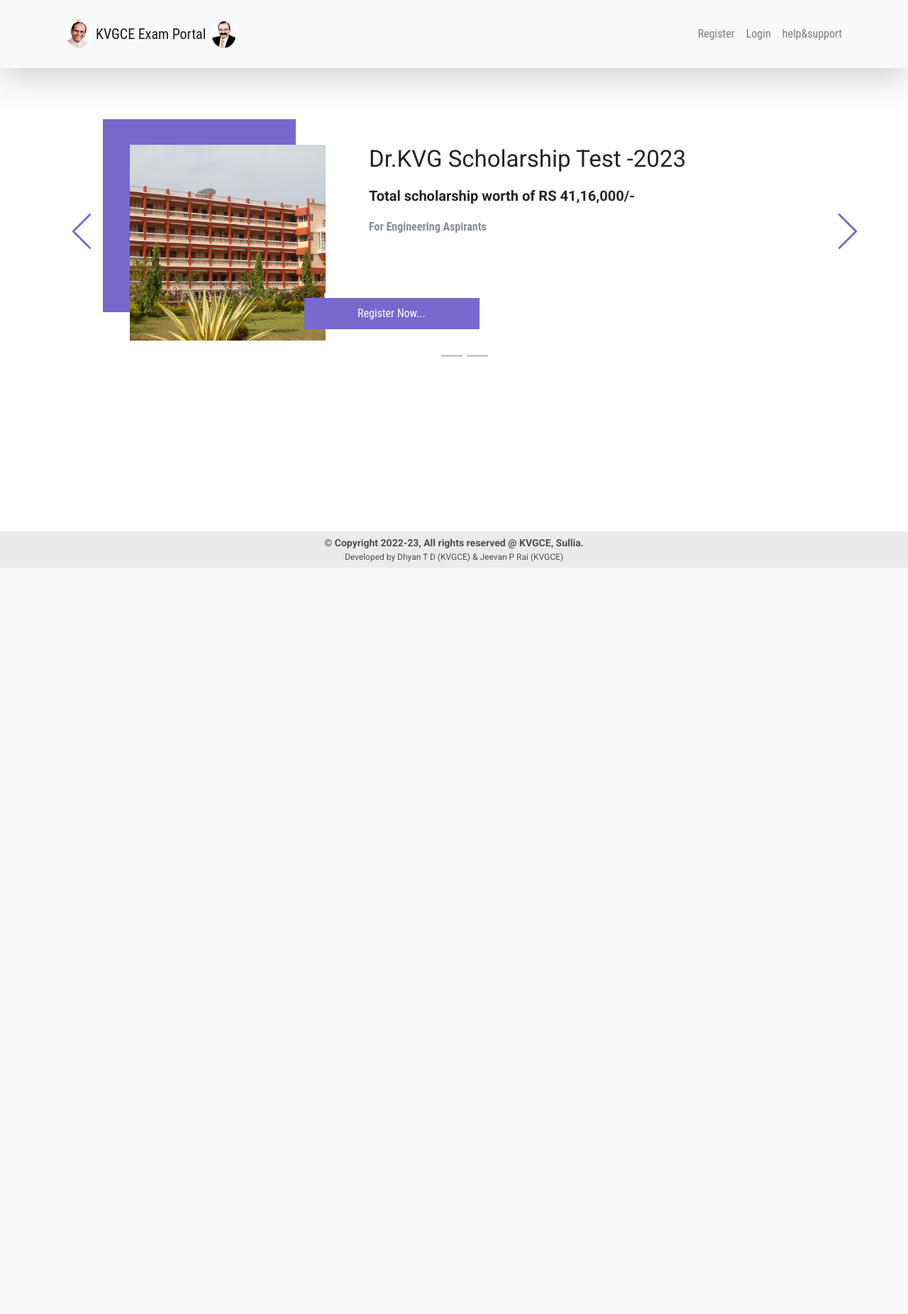
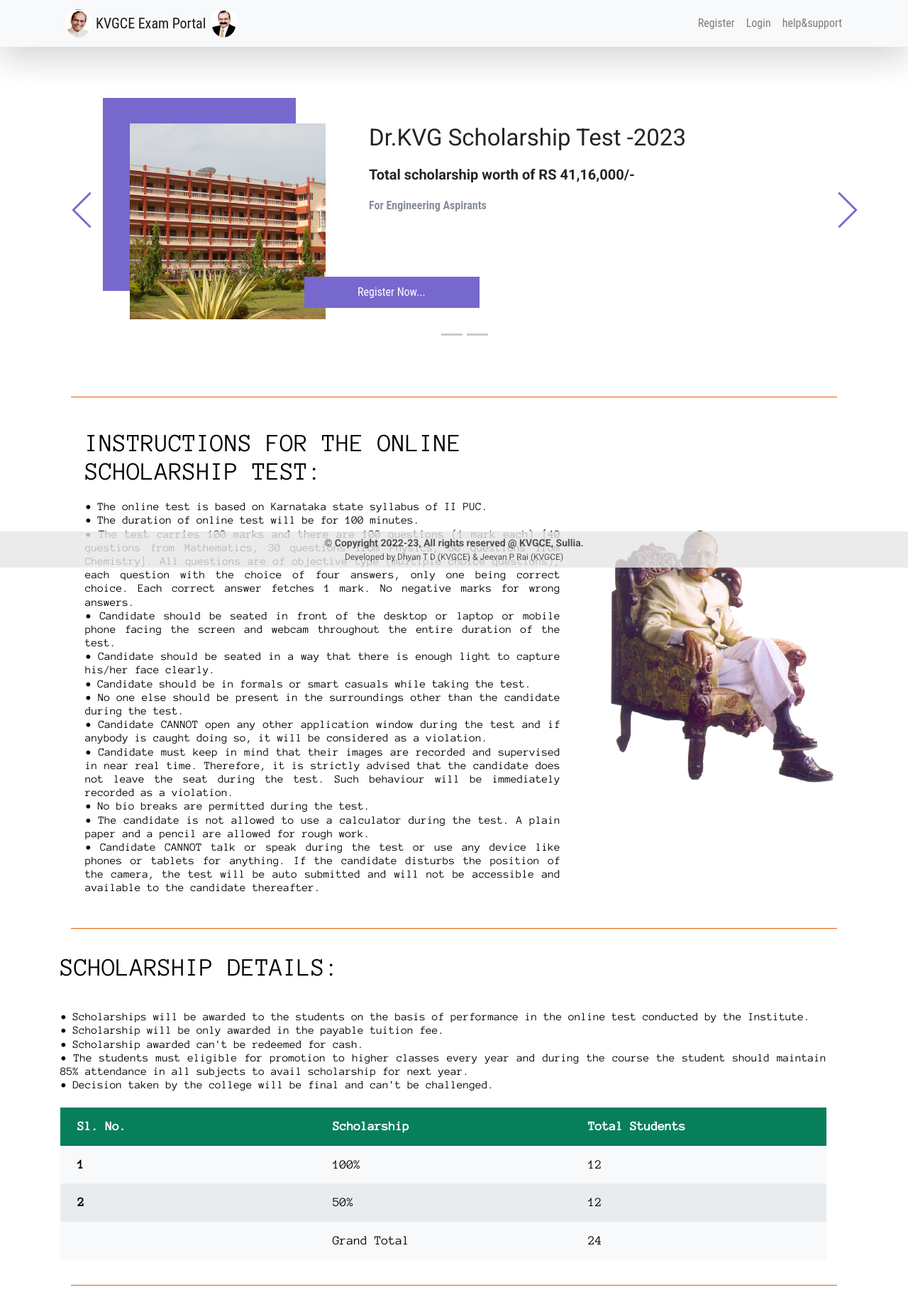
Before and after one commit to DhyanTD/KVGCE-Quiz-Web, a Flask app: page / in a window 1280 px wide. Shown: the whole page at 71% size. Before the commit the page ends 800 px from the top, so only its background shows below. Run offline with Flask 3, Linux system fonts and the light colour scheme; some libraries are stand-ins or nearby versions.

Commit message:
dashboard page updated

```diff
--- a/app.py
+++ b/app.py
@@ -155,7 +155,7 @@
 
 
 class RegisterForm(Form):
-	name = StringField('Name', [validators.Length(min=3, max=50), validators.DataRequired()])
+	name = StringField('Name of the student', [validators.Length(min=3, max=50), validators.DataRequired()])
 	username = StringField('Whatsapp Number', [validators.Length(min=10,max=25), validators.DataRequired()])
 	email = StringField('Email', [validators.Email()])
 	password = PasswordField('Password', [
--- a/static/common.css
+++ b/static/common.css
@@ -13,3 +13,7 @@
 body {
 	font-family: 'Roboto Condensed', sans-serif;
 }
+
+::-webkit-scrollbar {
+    width: 10px;
+}
--- /dev/null
+++ b/static/inst.css
@@ -0,0 +1,107 @@
+/*bckgrnd class*/
+.bg1 {
+    background-color: rgb(255, 255, 255);
+}
+
+/*title img class*/
+.img1 {
+    width: 90%;
+}
+
+/*orange box*/
+.obox {
+    padding: 10px 20px 10px 20px;
+}
+
+.white {
+    color: rgb(0, 0, 0);
+    font-family: Anonymous Pro;
+    font-size: medium;
+}
+
+.img2 {
+    width: 100%;
+    border-style: solid;
+    border-color: black;
+    border-radius: 10%;
+
+}
+
+.img3 {
+    width: 100%;
+}
+
+@media(min-width:767px) {
+    .img3 {
+            width: 100%;
+            margin-top: 50%;
+        }
+}
+
+.bdr {
+    border-style: solid;
+    border-width: 2px;
+    border-color: #FF6600;
+    padding: 20px 10px 20px 10px;
+}
+
+.view {
+    width: 100%;
+}
+
+.prl {
+    color: purple;
+}
+
+.img4 {
+    width: 100%;
+    border-style: solid;
+    border-color: #FF6600;
+    border-radius: 5%;
+    border-width: 1px;
+}
+
+.menu {
+    display: flex;
+    flex-direction: row;
+    justify-content: center;
+    align-items: center;
+}
+
+
+
+
+
+
+
+
+table {
+    width: 100%;
+    margin-top: 2%;
+    font-size: 18px;
+    border-collapse: collapse;
+    margin-right: 5%;
+}
+
+td,
+th {
+    padding: 16px 24px;
+    text-align: left;
+}
+
+thead tr {
+    background-color: #087f5b;
+    color: #fff;
+}
+
+thead th {
+    width: 25%;
+}
+
+tbody tr:nth-child(odd) {
+    background-color: #f8f9fa;
+}
+
+tbody tr:nth-child(even) {
+    background-color: #e9ecef;
+}
--- a/templates/includes/_navbar.html
+++ b/templates/includes/_navbar.html
@@ -48,11 +48,16 @@
       align-items: center;
     }
 
+    @media(min-width:991px) {
+      .ht1 {
+        height: 50px;
+      }
+    }
 
 
 </style>
 <nav class="navbar navbar-expand-lg navbar-light bg-light shadow-lg navbar-fixed-top" style="z-index: 100;">
-  <div class="container">
+  <div class="container ht1">
 
     <a class="navbar-brand hogo" href="/"><img src="/static/1.png" alt="">KVGCE Exam Portal<img src="/static/2.png" alt=""></a>
     <button class="navbar-toggler" type="button" data-toggle="collapse" data-target="#navbarSupportedContent" aria-controls="navbarSupportedContent" aria-expanded="false" aria-label="Toggle navigation">
--- a/templates/index.html
+++ b/templates/index.html
@@ -9,6 +9,7 @@
 <link rel="stylesheet" href="static/common.css">
 <script src="https://code.jquery.com/jquery-3.4.1.min.js"
     integrity="sha256-CSXorXvZcTkaix6Yvo6HppcZGetbYMGWSFlBw8HfCJo=" crossorigin="anonymous"></script>
+<link rel="stylesheet" href="/static/inst.css">
 
 {% endblock %}
 
@@ -265,7 +266,8 @@
             News & Events</div>
     </strong> -->
 
-    <link id="u-theme-google-font" rel="stylesheet" href="https://fonts.googleapis.com/css?family=Roboto:100,100i,300,300i,400,400i,500,500i,700,700i,900,900i|Open+Sans:300,300i,400,400i,600,600i,700,700i,800,800i">
+<link id="u-theme-google-font" rel="stylesheet"
+    href="https://fonts.googleapis.com/css?family=Roboto:100,100i,300,300i,400,400i,500,500i,700,700i,900,900i|Open+Sans:300,300i,400,400i,600,600i,700,700i,800,800i">
 <link rel="stylesheet" href="/static/indexslide.css" media="screen">
 
 
@@ -278,7 +280,8 @@
                 <h2 class="subheadWhite head" style="color: black; font-weight: bolder; font-family:'Times New Roman', Times, serif;font-size: 30px; font-weight:bolder;">News & Events<span></span></h2>
             </strong> -->
         <div class="u-clearfix u-sheet u-sheet-1">
-                <div id="carousel-cbd7" data-interval="5000" data-u-ride="carousel" class="u-carousel u-expanded-width-sm u-expanded-width-xs u-slider u-slider-1">
+            <div id="carousel-cbd7" data-interval="5000" data-u-ride="carousel"
+                class="u-carousel u-expanded-width-sm u-expanded-width-xs u-slider u-slider-1">
                 <ol class="u-absolute-hcenter u-carousel-indicators u-carousel-indicators-1">
                     <li data-u-target="#carousel-cbd7" class="u-grey-30" data-u-slide-to="0"></li>
                     <li data-u-target="#carousel-cbd7" class="u-grey-30" data-u-slide-to="1"></li>
@@ -303,10 +306,15 @@
                     <div class="active u-active u-carousel-item u-container1-style u-slide">
                         <div class="u-container1-layout u-valign-top u-container1-layout-1">
                             <div class="u-palette-1-base u-shape u-shape-rectangle u-shape-1"></div>
-                                <img src="/static/kvgengg.jpg" alt="" class="u-image u-image-default u-image-1" data-image-width="720" data-image-height="1080">
-                                <h3 class="u-text u-text-1" style="font-size: 33px;">Dr.KVG Scholarship Test -2023</strong></h3>
-                                <h3 class="u-text-2" style="font-size: 20px;"><strong> Total scholarship worth of RS 41,16,000/- </strong></h3>
-                                <p class="u-text u-text-palette-5-dark-1 u-text-2" style="text-align:justify; font-weight: 600;">For Engineering Aspirants<br><p class="u-text u-text-palette-5-dark-1 u-text-2"></p>
+                            <img src="/static/kvgengg.jpg" alt="" class="u-image u-image-default u-image-1"
+                                data-image-width="720" data-image-height="1080">
+                            <h3 class="u-text u-text-1" style="font-size: 33px;">Dr.KVG Scholarship Test -2023</strong>
+                            </h3>
+                            <h3 class="u-text-2" style="font-size: 20px;"><strong> Total scholarship worth of RS
+                                    41,16,000/- </strong></h3>
+                            <p class="u-text u-text-palette-5-dark-1 u-text-2"
+                                style="text-align:justify; font-weight: 600;">For Engineering Aspirants<br>
+                            <p class="u-text u-text-palette-5-dark-1 u-text-2"></p>
                             <br><br>
 
                             <a href="/register" class="u-btn u-button-style u-btn-1">Register Now...</a>
@@ -315,9 +323,13 @@
                     <div class="u-carousel-item u-container1-style u-slide">
                         <div class="u-container1-layout u-valign-top u-container1-layout-2">
                             <div class="u-palette-1-base u-shape u-shape-rectangle u-shape-2"></div>
-                                <img src="/static/students-section-img.jpg" alt="" class="u-image u-image-default u-image-2" data-image-width="1600" data-image-height="1067">
+                            <img src="/static/students-section-img.jpg" alt="" class="u-image u-image-default u-image-2"
+                                data-image-width="1600" data-image-height="1067">
                             <h3 class="u-text u-text-1"> K.V.G College of Engineering</h3>
-                                <p class="u-text u-text-palette-5-dark-1 u-text-2" style="text-align:justify; font-weight: 600;">"To give real service, you must add something which cannot be bought or measured with money" <br><p class="u-text u-text-palette-5-dark-1 u-text-2"> -Dr. Suresha V, Principal</p>
+                            <p class="u-text u-text-palette-5-dark-1 u-text-2"
+                                style="text-align:justify; font-weight: 600;">"To give real service, you must add
+                                something which cannot be bought or measured with money" <br>
+                            <p class="u-text u-text-palette-5-dark-1 u-text-2"> -Dr. Suresha V, Principal</p>
                             <a href="/register" class="u-btn u-button-style u-btn-2">Register Now...</a>
                             </p>
                             <!-- <a href="/register" class="u-btn u-button-style u-btn-2">Register Now...</a> -->
@@ -326,7 +338,8 @@
 
                 </div>
 
-                    <a class="u-absolute-vcenter u-carousel-control u-carousel-control-prev u-spacing-5 u-text-palette-1-base u-carousel-control-1" href="#carousel-cbd7" role="button" data-u-slide="prev">
+                <a class="u-absolute-vcenter u-carousel-control u-carousel-control-prev u-spacing-5 u-text-palette-1-base u-carousel-control-1"
+                    href="#carousel-cbd7" role="button" data-u-slide="prev">
                     <span aria-hidden="true">
                         <svg viewBox="0 0 477.175 477.175">
                             <path d="M145.188,238.575l215.5-215.5c5.3-5.3,5.3-13.8,0-19.1s-13.8-5.3-19.1,0l-225.1,225.1c-5.3,5.3-5.3,13.8,0,19.1l225.1,225
@@ -335,11 +348,14 @@
                     </span>
                     <span class="sr-only">Previous</span>
                 </a>
-                    <a class="u-absolute-vcenter u-carousel-control u-carousel-control-next u-spacing-5 u-text-palette-1-base u-carousel-control-2" href="#carousel-cbd7" role="button" data-u-slide="next">
+                <a class="u-absolute-vcenter u-carousel-control u-carousel-control-next u-spacing-5 u-text-palette-1-base u-carousel-control-2"
+                    href="#carousel-cbd7" role="button" data-u-slide="next">
                     <span aria-hidden="true">
                         <svg viewBox="0 0 477.175 477.175">
-                                <path d="M360.731,229.075l-225.1-225.1c-5.3-5.3-13.8-5.3-19.1,0s-5.3,13.8,0,19.1l215.5,215.5l-215.5,215.5
-                    c-5.3,5.3-5.3,13.8,0,19.1c2.6,2.6,6.1,4,9.5,4c3.4,0,6.9-1.3,9.5-4l225.1-225.1C365.931,242.875,365.931,234.275,360.731,229.075z"></path>
+                            <path
+                                d="M360.731,229.075l-225.1-225.1c-5.3-5.3-13.8-5.3-19.1,0s-5.3,13.8,0,19.1l215.5,215.5l-215.5,215.5
+                    c-5.3,5.3-5.3,13.8,0,19.1c2.6,2.6,6.1,4,9.5,4c3.4,0,6.9-1.3,9.5-4l225.1-225.1C365.931,242.875,365.931,234.275,360.731,229.075z">
+                            </path>
                         </svg>
                     </span>
                     <span class="sr-only">Next</span>
@@ -348,10 +364,102 @@
         </div>
     </section>
 
+
+    <section>
+        <div class="container-fluid">
+                <link href='http://fonts.googleapis.com/css?family=Anonymous+Pro&subset=latin,latin-ext'
+                    rel='stylesheet' type='text/css'>
+
+                <hr color="#FF6600" />
+                <div class="row">
+                    <div class="col-md-8">
+                        <div class="obox">
+                            <h2 class="white">INSTRUCTIONS FOR THE ONLINE SCHOLARSHIP TEST:</h2>
+                            <h4 class="white text-justify">• The online test is based on Karnataka state syllabus of II PUC. <br>
+                            • The duration of online test will be for 100 minutes.<br>
+                            • The test carries 100 marks and there are 100 questions (1 mark each) [40 questions from Mathematics, 30 questions from
+                            Physics, 30 questions from Chemistry]. All questions are of objective type (multiple choice questions); each question
+                            with the choice of four answers, only one being correct choice. Each correct answer fetches 1 mark. No negative marks
+                            for wrong answers.<br>
+                            • Candidate should be seated in front of the desktop or laptop or mobile phone facing the screen and webcam throughout
+                            the entire duration of the test.<br>
+                            • Candidate should be seated in a way that there is enough light to capture his/her face clearly.<br>
+                            • Candidate should be in formals or smart casuals while taking the test.<br>
+                            • No one else should be present in the surroundings other than the candidate during the test.<br>
+                            • Candidate CANNOT open any other application window during the test and if anybody is caught doing so, it will be
+                            considered as a violation.<br>
+                            • Candidate must keep in mind that their images are recorded and supervised in near real time. Therefore, it is strictly
+                            advised that the candidate does not leave the seat during the test. Such behaviour will be immediately recorded as a
+                            violation.<br>
+                            • No bio breaks are permitted during the test.<br>
+                            • The candidate is not allowed to use a calculator during the test. A plain paper and a pencil are allowed for rough
+                            work.<br>
+                            • Candidate CANNOT talk or speak during the test or use any device like phones or tablets for anything. If the candidate
+                            disturbs the position of the camera, the test will be auto submitted and will not be accessible and available to the
+                            candidate thereafter.
+                            </h4>
+                        </div>
+                    </div>
+                    <div class="col-md-4">
+                        <center><img
+                                src="/static/founder.png"
+                                class="img3" /></center>
+                    </div>
+                </div>
+
+                <hr color="#FF6600" />
+                <div class="row" style="width: 100%;">
+                    <h2 class="white">SCHOLARSHIP DETAILS:</h2>
+                    <h4 class="white text-justify">• Scholarships will be awarded to the students on the basis of performance in the online
+                        test conducted by the
+                        Institute.<br>
+                        • Scholarship will be only awarded in the payable tuition fee.<br>
+                        • Scholarship awarded can't be redeemed for cash.<br>
+                        • The students must eligible for promotion to higher classes every year and during the course the student should
+                        maintain 85% attendance in all subjects to avail scholarship for next year.<br>
+                        • Decision taken by the college will be final and can't be challenged.
+                        <table>
+                            <thead>
+                                <tr>
+                                    <th>Sl. No.</th>
+                                    <th>Scholarship</th>
+                                    <th>Total Students</th>
+                                </tr>
+                            </thead>
+                            <tbody>
+                                <tr>
+                                    <th>1</th>
+                                    <td>100%</td>
+                                    <td>12</td>
+                                </tr>
+                                <tr>
+                                    <th>2</td>
+                                    <td>50%</td>
+                                    <td>12</td>
+                                </tr>
+                                <tr>
+                                    <th></th>
+                                    <td>Grand Total</td>
+                                    <td>24</td>
+                                </tr>
+                            </tbody>
+                        </table>
+                    <!-- <div class="col-md-4">
+                        <center><img
+                                src="/static/founder.png"
+                                class="img3" /></center>
+                    </div> -->
+                </div>
+                <hr color="#FF6600" />
+        </div>
+        <br>
+    </section>
+
     <script src="/static/indexslide.js"></script>
     <script src="https://code.jquery.com/jquery-3.5.1.min.js"></script>
     <script src="https://cdnjs.cloudflare.com/ajax/libs/popper.js/1.14.7/umd/popper.min.js"></script>
     <script src="https://stackpath.bootstrapcdn.com/bootstrap/4.3.1/js/bootstrap.min.js"></script>
 
     {% endblock %}
+
     </html>
```
Also changed, not shown: templates/new.html (added, +196 -0 lines), templates/register.html (+8 -8 lines), static/founder.png (added). Lines whose indentation alone changed are shown as unchanged.
